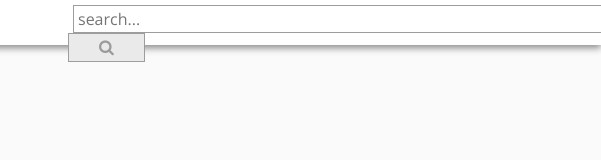
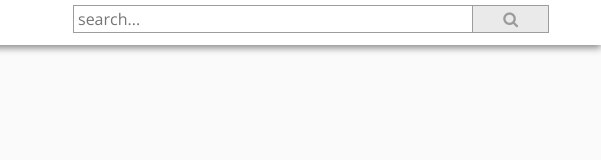
Before and after one commit to abdelrahman-haridy01/instatube, a website: page app/index.html in a window 768 px wide. Shown: the full height of the page, 167-768 px from the left. Drawn offline with nearby package versions, Linux system fonts and the light colour scheme; some packages are replaced by stand-ins of ours.

Commit message:
responsive

```diff
--- a/app/scss/styles.scss
+++ b/app/scss/styles.scss
@@ -424,6 +424,9 @@ body {
     .container {
         width: 750px;
     }
+    .navbar .search input {
+        width: 390px;
+    }
 }
 
 @media (min-width: 992px) and (max-width: 1199px) {
```
Also changed, not shown: app/css/styles.css.
